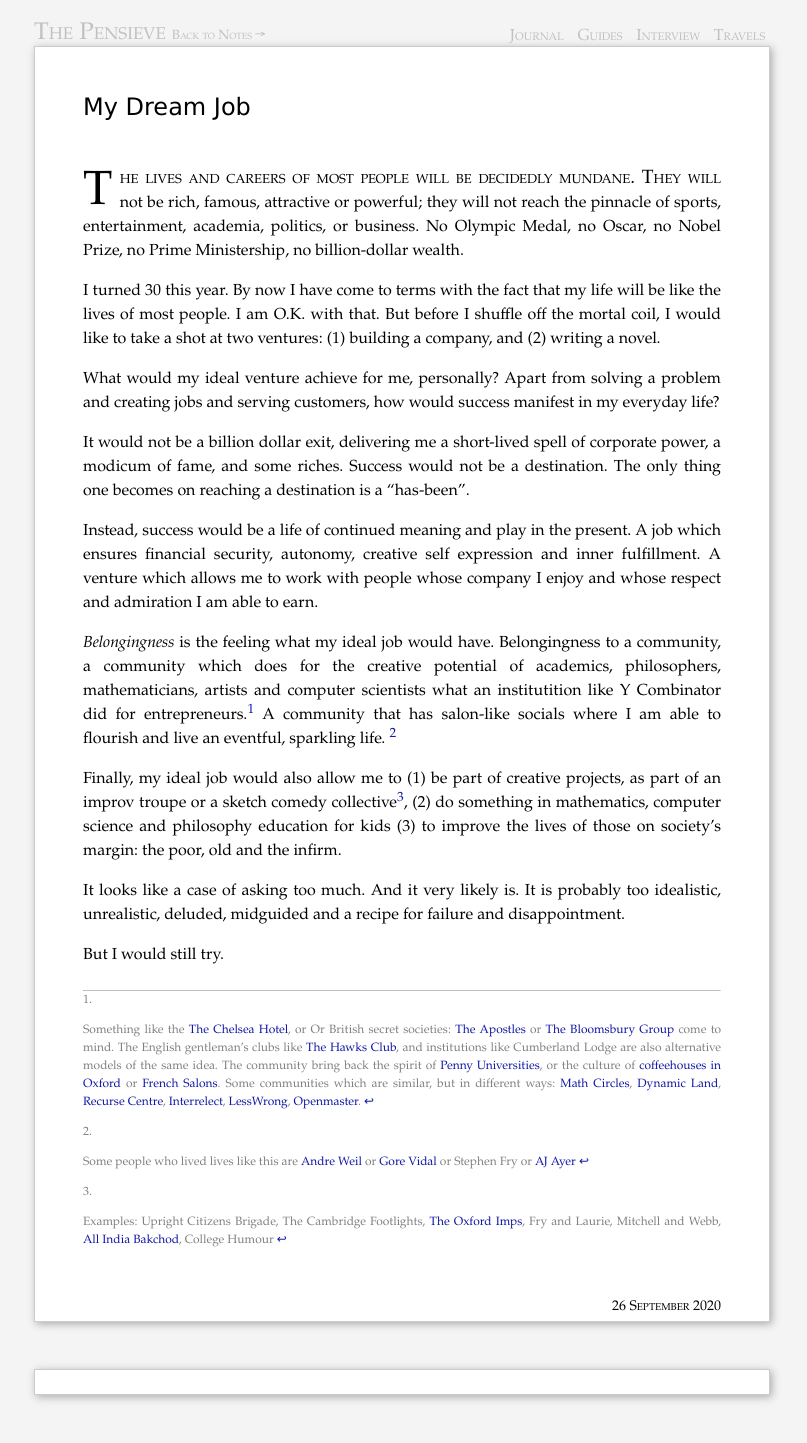
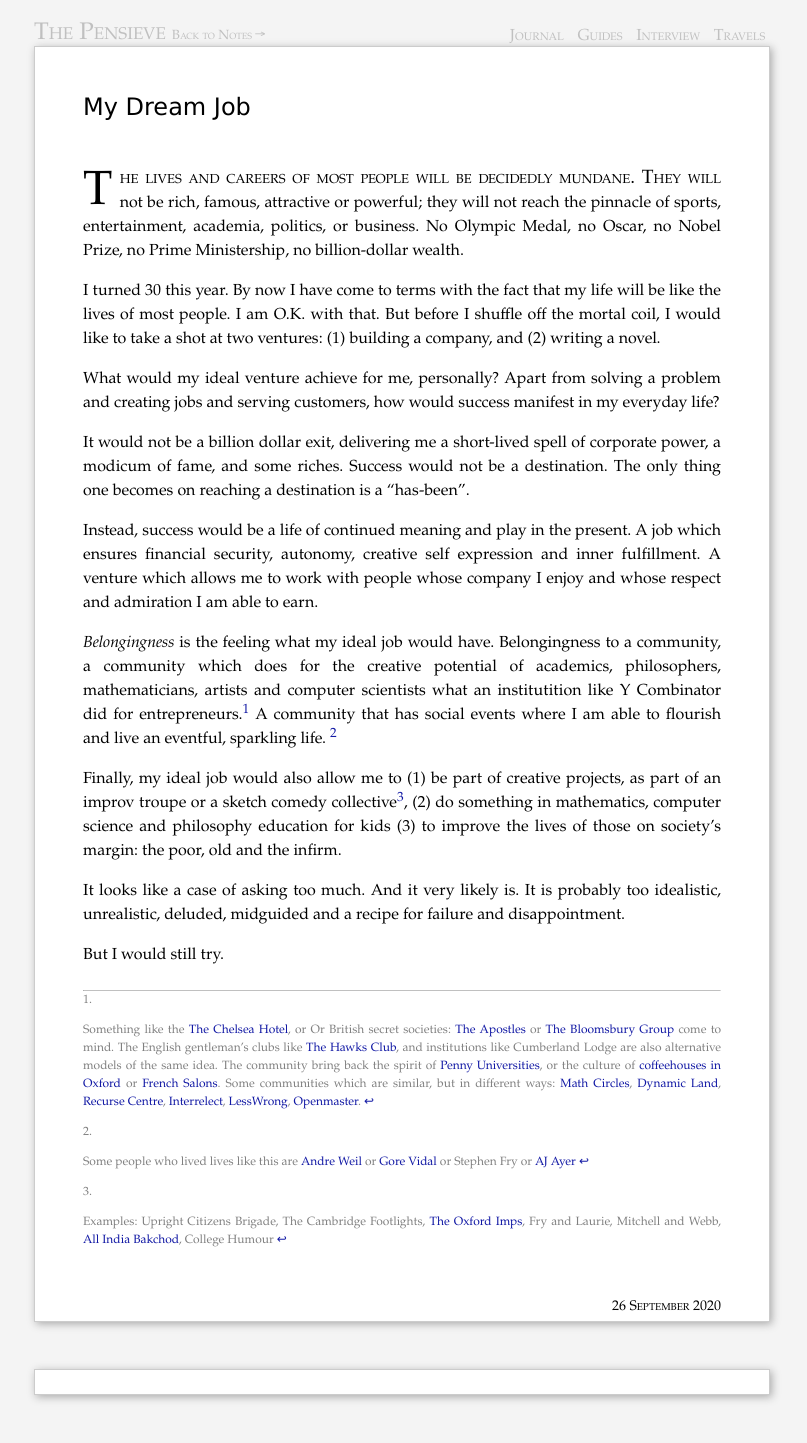
Before and after one commit to piyushahuja/piyushahuja.github.io, a Jekyll site: the page built from _posts/journal/2020-09-26-grail.md, in a window 1280 px wide. Shown: the whole page, without its empty margins (238-1045 px from the left). Built offline with Jekyll 4.4.1, drawn with Linux system fonts in a browser that asks for light colours; comment, search, counter and statistics services are not loaded.

Commit message:
auto deployed

```diff
--- a/_posts/journal/2020-09-26-grail.md
+++ b/_posts/journal/2020-09-26-grail.md
@@ -19,7 +19,7 @@
 
 Instead, success would be a life of continued meaning and play in the present. A job which ensures financial security, autonomy, creative self expression and inner fulfillment. A venture which allows me to work with people whose company I enjoy and whose respect and admiration I am able to earn.
 
-*Belongingness* is the feeling what my ideal job would have. Belongingness to a community, a community which does for the creative potential of academics, philosophers, mathematicians, artists and computer scientists what an institutition like Y Combinator did for entrepreneurs.[^Community] A community that has salon-like socials where I am able to flourish and live an eventful, sparkling life. [^Personalities]
+*Belongingness* is the feeling what my ideal job would have. Belongingness to a community, a community which does for the creative potential of academics, philosophers, mathematicians, artists and computer scientists what an institutition like Y Combinator did for entrepreneurs.[^Community] A community that has social events where I am able to flourish and live an eventful, sparkling life. [^Personalities]
 
 [^Community]:  Something like the [The Chelsea Hotel](https://medium.com/@bagelboy/make-america-bohemian-again-de846e35d757), or Or British secret societies: [The Apostles](https://en.wikipedia.org/wiki/Cambridge_Apostles)  or [The Bloomsbury Group](https://en.wikipedia.org/wiki/Bloomsbury_Group) come to mind. The English gentleman's clubs like [The Hawks Club](https://en.wikipedia.org/wiki/Hawks%27_Club), and institutions like Cumberland Lodge are also alternative models of the same idea. The community bring back the spirit of [Penny Universities](https://thonyc.wordpress.com/2015/09/29/the-penny-universities/), or the culture of [coffeehouses in Oxford](https://en.wikipedia.org/wiki/English_coffeehouses_in_the_17th_and_18th_centuries) or [French Salons](https://en.wikipedia.org/wiki/Salon_(gathering)). Some communities which are similar, but in different ways: [Math Circles](https://mathcircles.org/), [Dynamic Land](https://dynamicland.org/#project), [Recurse Centre](https://www.fastcompany.com/90325497/this-coders-retreat-is-rewriting-all-the-rules-to-boost-diversity), [Interrelect](https://www.interintellect.com/), [LessWrong](https://wiki.lesswrong.com/wiki/Less_Wrong_meetup_groups), [Openmaster](https://www.openmasters.org/who).
 
```
